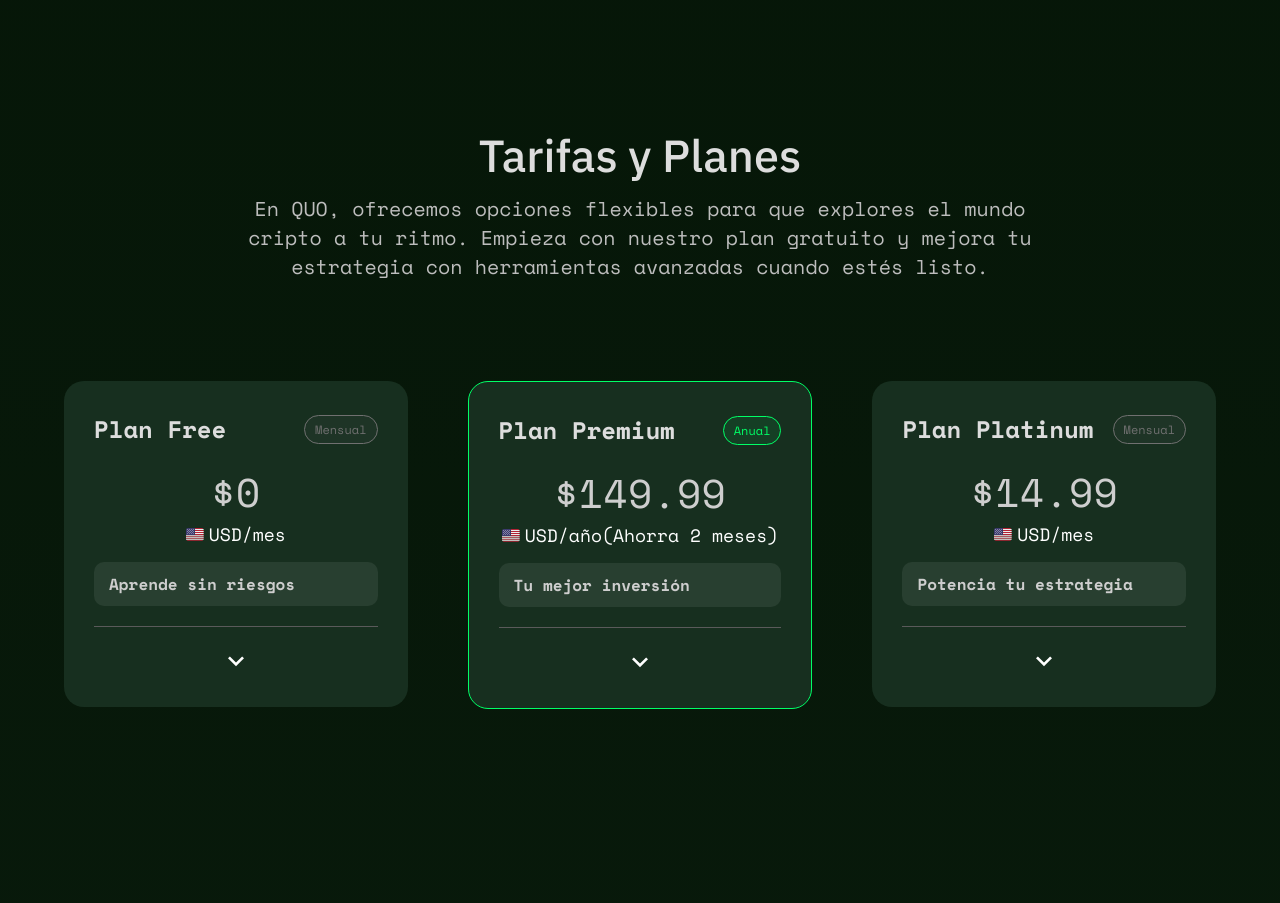
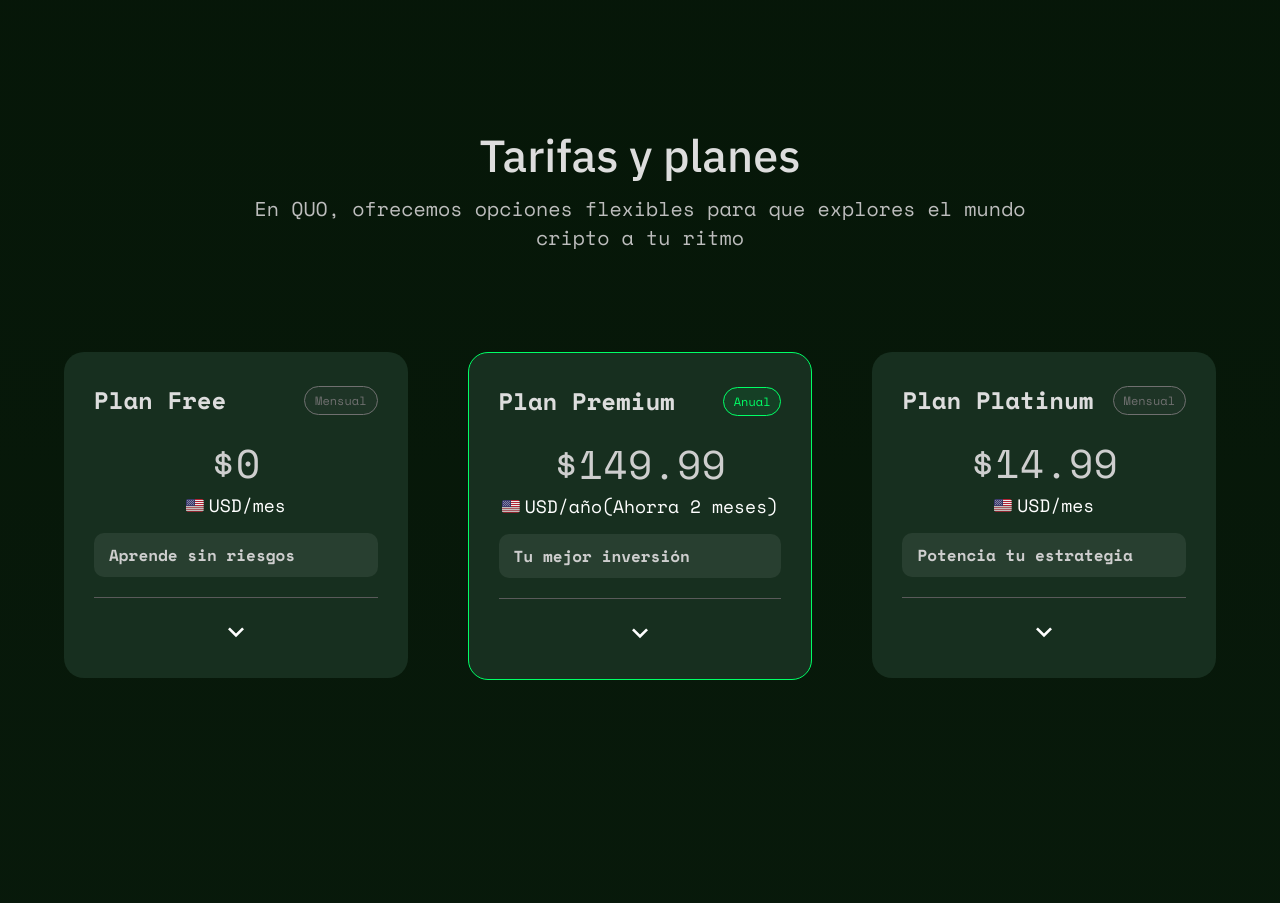
Before and after one commit to DIGORACCOON4279/Quo1, a React (Vite) app: page / in a window 1280 px wide. Shown: the part 3060-3963 px from the top of the page. Built offline with nearby package versions, Linux system fonts and the light colour scheme.

Commit message:
Updating Letter Size

```diff
--- a/src/components/AcademyProfile/AcademyProfile.jsx
+++ b/src/components/AcademyProfile/AcademyProfile.jsx
@@ -1,7 +1,7 @@
 import './AcademyProfile.css';
 import HeaderProfile from '../HeaderProfile/HeaderProfile';
 import FooterProfile from '../FooterProfile/FooterProfile';
-import LinkProfile from '../LinkProffile/LinkProfile';
+import LinkProfile from '../LinkProfile/LinkProfile';
 
 const AcademyProfile = () => {
     return (
--- a/src/components/Fees/Fees.jsx
+++ b/src/components/Fees/Fees.jsx
@@ -1,16 +1,13 @@
 import './Fees.css';
 
-const Fees = () => {
+const Fees = ({ title = "Tarifas y planes", subtitle = "En QUO, ofrecemos opciones flexibles para que explores el mundo cripto a tu ritmo", }) => {
     return (
         <section className="tarifasSection" id="tarifasSection">
             <div className="tarifasCenter">
 
                 <div className="heading">
-                    <h2 className="titleSection">Tarifas y Planes</h2>
-                    <p className="text">En QUO, ofrecemos opciones flexibles para
-                        que explores el mundo cripto a tu ritmo. Empieza con
-                        nuestro plan gratuito y mejora tu estrategia con
-                        herramientas avanzadas cuando estés listo.</p>
+                    <h2 className="titleSection">{title}</h2>
+                    <p className="text">{subtitle}</p>
                 </div>
 
                 <div className="tarifasSet">
--- a/src/components/Membership/Membership.css
+++ b/src/components/Membership/Membership.css
@@ -9,3 +9,17 @@
     align-items: center;
     margin: -50px auto;
 }
+
+#customFees h2.titleSection{
+    font-family: var(--fontFamilyIBM);
+    color:#A4A4A4 ;
+    font-size: 2.1875rem ;
+    font-weight: 500;
+}
+
+#customFees p.text{
+    font-family: var(--fontFamilyIBM);
+    color:#E4E4E4 ;
+    font-size: 1rem ;
+    font-weight: 500 ;
+}
--- a/src/components/Membership/Membership.jsx
+++ b/src/components/Membership/Membership.jsx
@@ -1,17 +1,21 @@
 import './Membership.css';
 import HeaderProfile from '../HeaderProfile/HeaderProfile';
 import FooterProfile from '../FooterProfile/FooterProfile';
-import LinkProfile from '../LinkProffile/LinkProfile';
+import LinkProfile from '../LinkProfile/LinkProfile';
 import Fees from '../Fees/Fees';
 
+
 const Membership = () => {
+
     return (
         <body className="bodyMembership">
-        <HeaderProfile/>
-        <LinkProfile/>
-        <Fees/>
-        <FooterProfile/>
-    </body>
+            <HeaderProfile/>
+            <LinkProfile/>
+            <div id="customFees">
+                <Fees title="Tarifas y Planes" subtitle="Preparado para el siguiente nivel" />
+            </div>
+            <FooterProfile/>
+        </body>
     )
 }
 
--- a/src/components/UserProfile/UserProfile.jsx
+++ b/src/components/UserProfile/UserProfile.jsx
@@ -1,7 +1,8 @@
 import './UserProfile.css';
 import HeaderProfile from '../HeaderProfile/HeaderProfile';
 import FooterProfile from '../FooterProfile/FooterProfile';
-import LinkProfile from '../LinkProffile/LinkProfile';
+import LinkProfile from '../LinkProfile/LinkProfile';
+
 const UserProfile = () => {
     return (
         <body className="bodyUserProfile">
--- a/src/components/Welcome/Welcome.jsx
+++ b/src/components/Welcome/Welcome.jsx
@@ -13,7 +13,6 @@
                 <p className="sentence">Si deseas comenzar te invitamos a nuestra academia </p>
                 <Link to="../academyProfile" className="ctaAcademy">Academia Cripto</Link>
             </section>
-
         </section>
     )
 }
```
Also changed, not shown: src/components/LinkProfile/LinkProfile.css (renamed from src/components/LinkProffile/LinkProfile.css), src/components/LinkProfile/LinkProfile.jsx (renamed from src/components/LinkProffile/LinkProfile.jsx).
